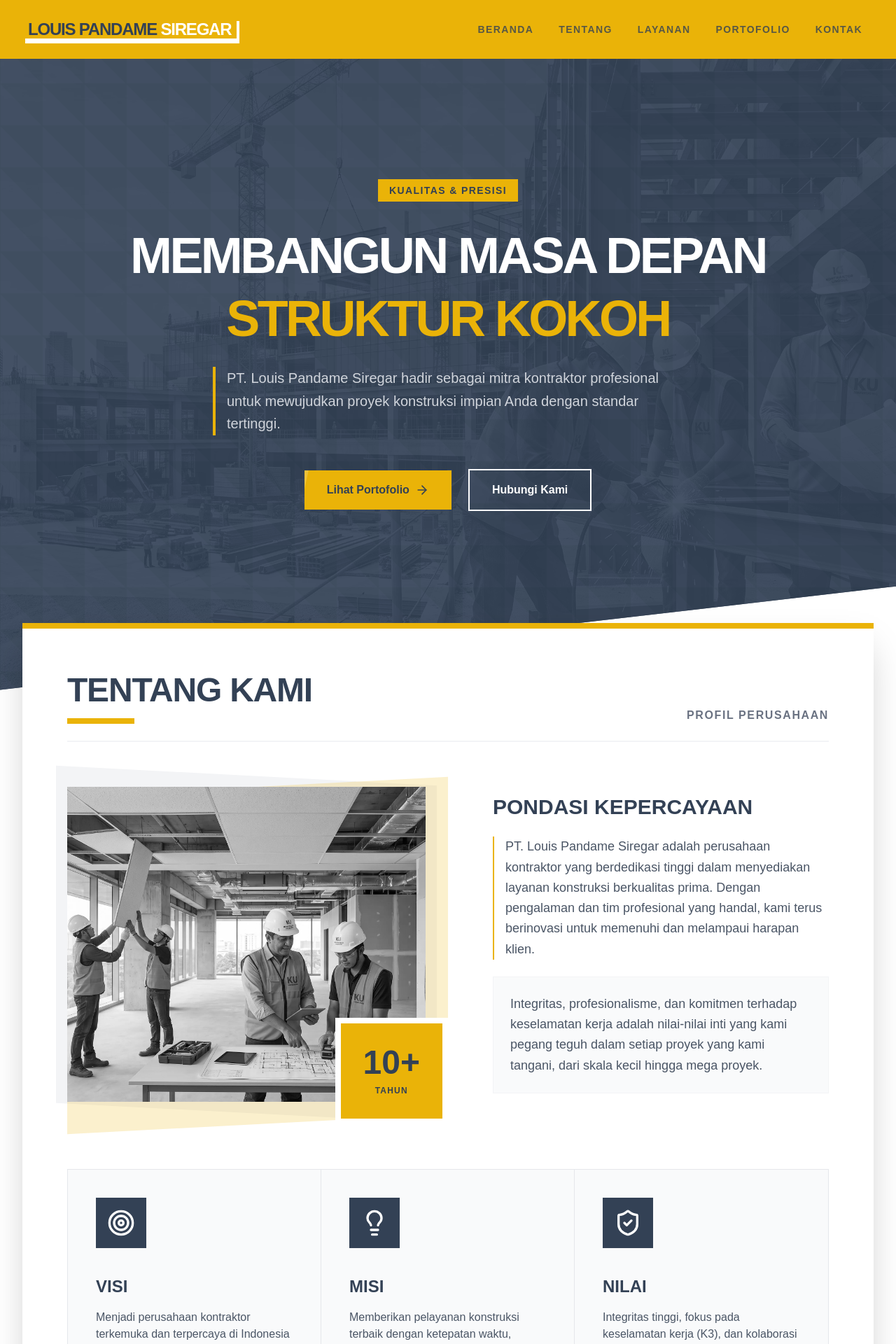
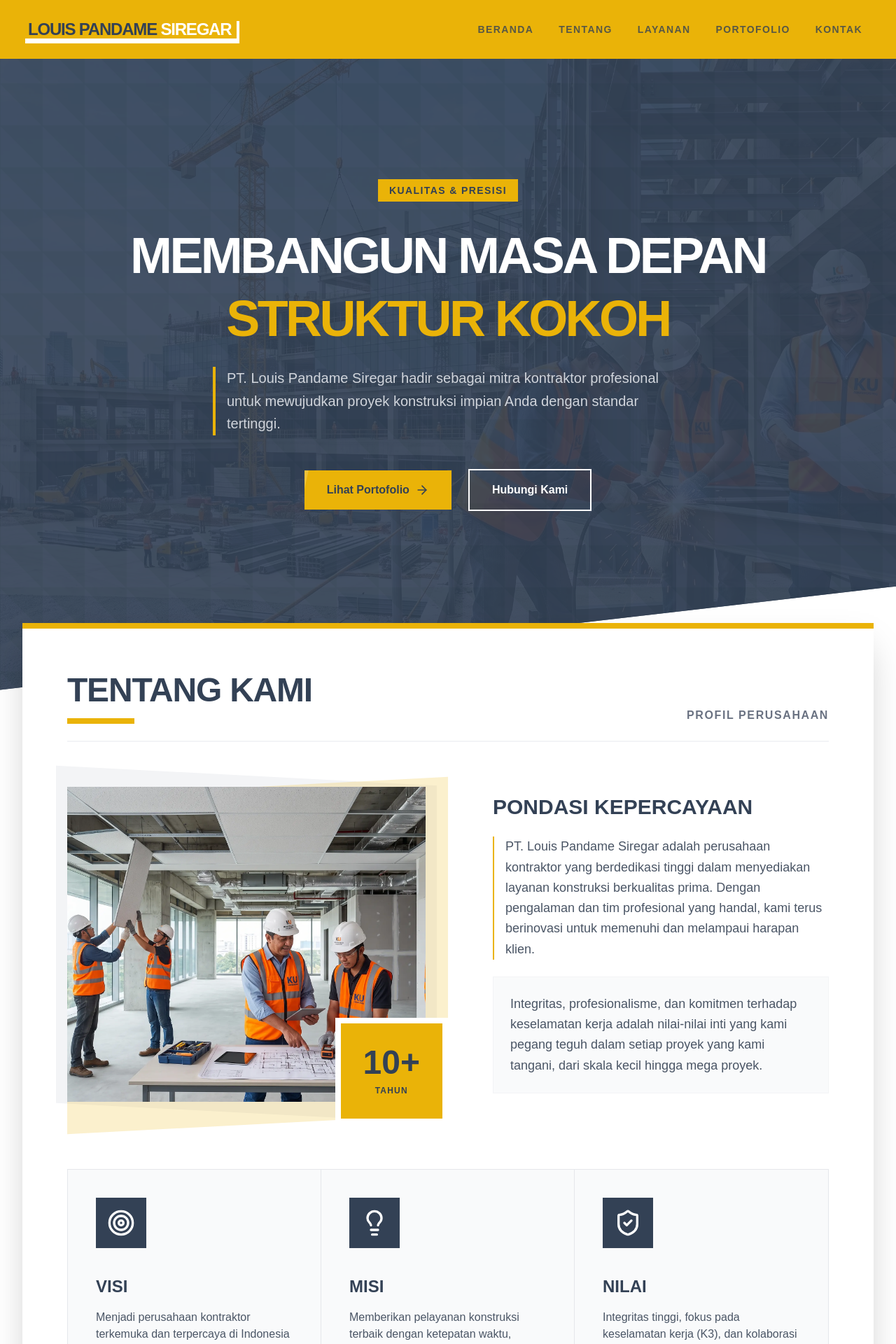
Before and after one commit to Louispandamesiregar/Compro_Contractor, a Next.js app: page / in a window 1280 px wide. Shown: the top 1920 px of the page at 70% size. Built offline with nearby package versions, Linux system fonts and the light colour scheme.

Commit message:
Restore original image colors

```diff
--- a/src/components/sections/About.tsx
+++ b/src/components/sections/About.tsx
@@ -24,7 +24,7 @@ export default function About() {
               <img
                 src="/images/portfolio/2.webp"
                 alt="Tentang PT Louis Pandame Siregar"
-                className="relative z-10 object-cover h-[450px] w-full grayscale hover:grayscale-0 transition-all duration-700"
+                className="relative z-10 object-cover h-[450px] w-full transition-all duration-700"
               />
 
               {/* Stat Box */}
--- a/src/components/sections/Hero.tsx
+++ b/src/components/sections/Hero.tsx
@@ -11,7 +11,7 @@ export default function Hero() {
         <img
           src="/images/portfolio/1.webp"
           alt="Hero Background"
-          className="w-full h-full object-cover opacity-40 grayscale"
+          className="w-full h-full object-cover opacity-40"
         />
       </div>
 
--- a/src/components/sections/Portfolio.tsx
+++ b/src/components/sections/Portfolio.tsx
@@ -27,7 +27,7 @@ export default function Portfolio() {
                 <img
                   src={project.imageUrl}
                   alt={project.title}
-                  className="w-full h-full object-cover group-hover:scale-110 group-hover:opacity-40 transition-all duration-700 mix-blend-luminosity group-hover:mix-blend-normal"
+                  className="w-full h-full object-cover group-hover:scale-110 group-hover:opacity-40 transition-all duration-700"
                 />
               </div>
 
```
